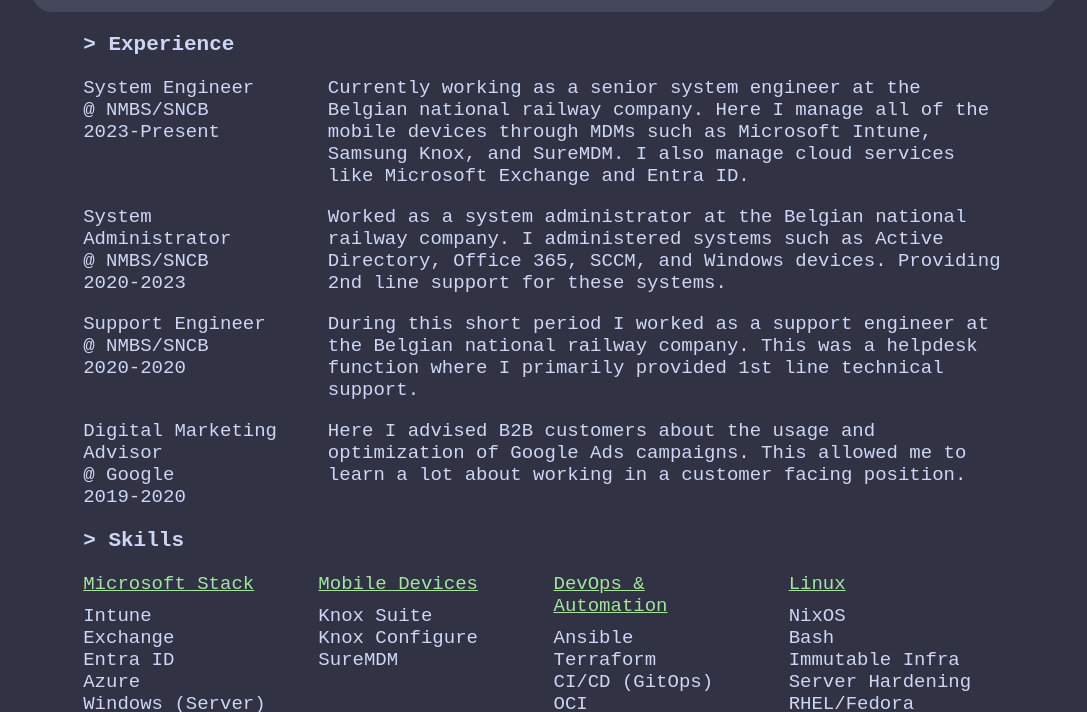
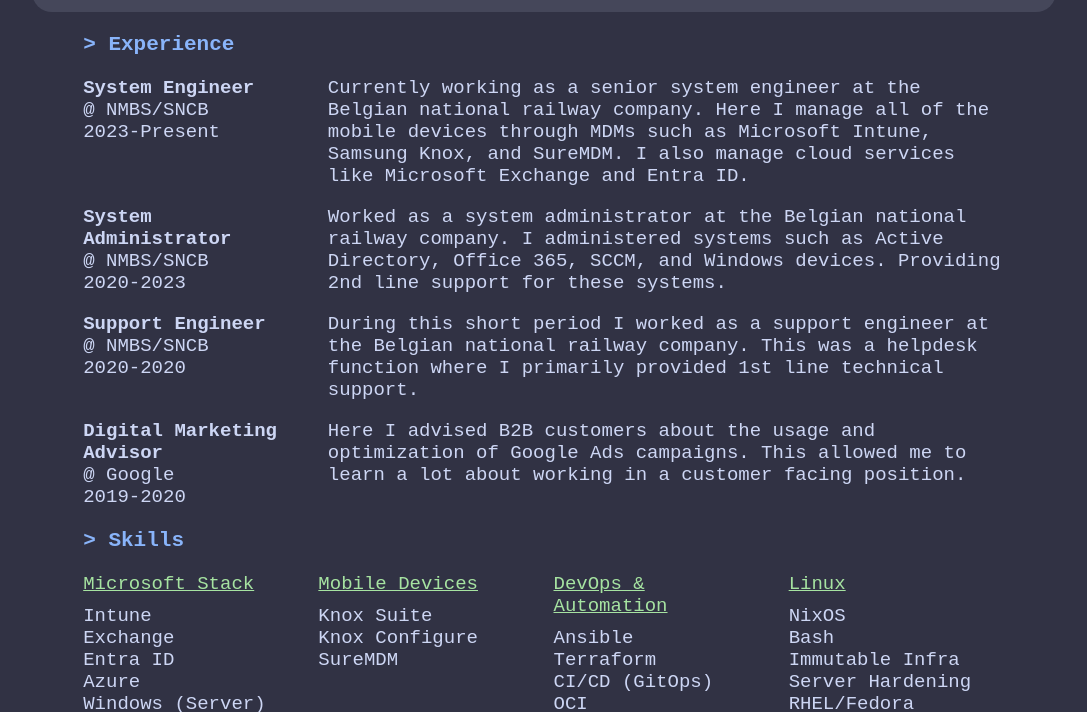
Before and after one commit to rathix/kennyandries-site, a plain HTML site: page about.html in a window 1280 px wide. Shown: the part 88-800 px from the top of the page, without its empty margins (96-1183 px from the left). Drawn offline with nearby package versions, Linux system fonts and the light colour scheme.

Commit message:
Format text

```diff
--- a/about.html
+++ b/about.html
@@ -23,7 +23,7 @@
         <h3>> Experience</h3>
         <div class="experience-grid">
             <div>
-                System Engineer <br>
+                <b>System Engineer</b> <br>
                 @ NMBS/SNCB <br>
                 2023-Present
             </div>
@@ -34,7 +34,7 @@
                 services like Microsoft Exchange and Entra ID.
             </div>
             <div>
-                System Administrator <br>
+                <b>System Administrator</b> <br>
                 @ NMBS/SNCB <br>
                 2020-2023
             </div>
@@ -43,7 +43,7 @@
                 Active Directory, Office 365, SCCM, and Windows devices. Providing 2nd line support for these systems.
             </div>
             <div>
-                Support Engineer <br>
+                <b>Support Engineer</b> <br>
                 @ NMBS/SNCB <br>
                 2020-2020
             </div>
@@ -53,7 +53,7 @@
                 helpdesk function where I primarily provided 1st line technical support.
             </div>
             <div>
-                Digital Marketing Advisor <br>
+                <b>Digital Marketing Advisor</b> <br>
                 @ Google <br>
                 2019-2020
             </div>
--- a/css/styles.css
+++ b/css/styles.css
@@ -13,6 +13,7 @@
 
 h3 {
     font-size: 21px;
+    color: #89b4fa;
 }
 
 .content-container {
```
